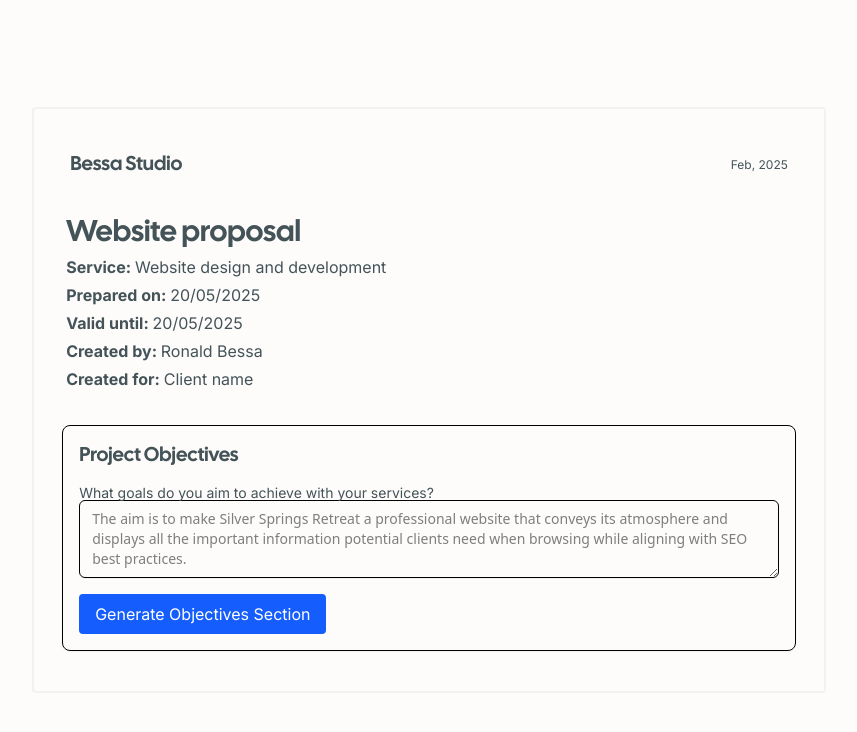
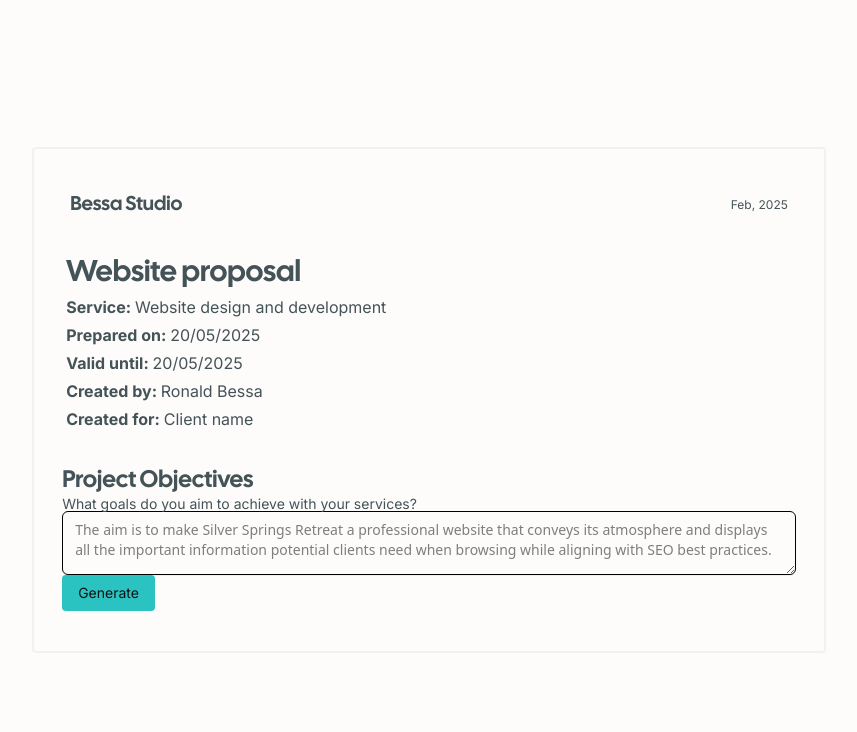
Before and after one commit to rnldbss/bessa-studio-proposal-generator, a Next.js app: page /edit-proposal in a window 1280 px wide. Shown: the top 732 px of the page, without its empty margins (211-1068 px from the left). Built offline with nearby package versions, Linux system fonts and the light colour scheme.

Commit message:
refactoring: changing names

```diff
--- a/src/components/proposal/Header.tsx
+++ b/src/components/proposal/Header.tsx
@@ -1,8 +1,8 @@
 "use client";
 
 import { useState } from "react";
-import { useEditableText } from "@/hooks/useEditableText";
-import EditableHeading from "./inputs/EditableHeading";
+import { useEditableTool } from "@/hooks/useEditableTool";
+import EditableText from "./inputs/EditableText";
 
 export default function Header() {
   const [companyName, setCompanyName] = useState("");
@@ -15,11 +15,11 @@ export default function Header() {
     saveValue,
     cancelEditing,
     setTempInputValue,
-  } = useEditableText();
+  } = useEditableTool();
 
   return (
     <div className="flex justify-between items-center px-1">
-      <EditableHeading
+      <EditableText
         label="Company name?"
         title="company"
         value={editingField === "company" ? tempInputValue : companyName}
@@ -32,7 +32,7 @@ export default function Header() {
         onCancel={cancelEditing}
         as="span"
       />
-      <EditableHeading
+      <EditableText
         label="Date?"
         title="date"
         value={editingField === "date" ? tempInputValue : proposalDate}
--- a/src/components/proposal/InfoSection.tsx
+++ b/src/components/proposal/InfoSection.tsx
@@ -2,8 +2,8 @@
 
 import { useState } from "react";
 import EditableField from "./inputs/EditableField";
-import EditableHeading from "./inputs/EditableHeading";
-import { useEditableText } from "../../hooks/useEditableText";
+import EditableText from "./inputs/EditableText";
+import { useEditableTool } from "../../hooks/useEditableTool";
 
 export default function InfoSection() {
   // Info Section fields' state
@@ -64,11 +64,11 @@ export default function InfoSection() {
     saveValue,
     cancelEditing,
     setTempInputValue,
-  } = useEditableText();
+  } = useEditableTool();
 
   return (
     <div>
-      <EditableHeading
+      <EditableText
         label="What's the proposal title?"
         title="title"
         className="text-3xl"
--- a/src/components/proposal/ObjectivesSection.tsx
+++ b/src/components/proposal/ObjectivesSection.tsx
@@ -3,6 +3,7 @@
 import { useState } from "react";
 //import InputDisplay from "./inputs/InputDisplay";
 import TextareaInput from "./inputs/TextareaInput";
+import { Button } from "../ui/button";
 
 export default function ObjectivesSection() {
   const [proposalObjectives, setProposalObjectives] = useState("");
@@ -45,8 +46,8 @@ export default function ObjectivesSection() {
   }
 
   return (
-    <div className="p-4 border rounded-lg shadow-xs">
-      <h2 className="text-xl font-bold mb-4">Project Objectives</h2>
+    <div className="">
+      <h2 className="text-2xl">Project Objectives</h2>
 
       <TextareaInput
         label={objectivesSectionData.label}
@@ -55,13 +56,9 @@ export default function ObjectivesSection() {
         defaultValue={objectivesSectionData.defaultValue}
       />
 
-      <button
-        onClick={handleGenerateObjectives}
-        disabled={isLoading}
-        className="mt-4 px-4 py-2 bg-blue-600 text-white rounded-sm hover:bg-blue-700 disabled:bg-gray-400"
-      >
-        {isLoading ? "Generating..." : "Generate Objectives Section"}
-      </button>
+      <Button onClick={handleGenerateObjectives} disabled={isLoading}>
+        {isLoading ? "Generating..." : "Generate"}
+      </Button>
 
       {apiResponse && (
         <div className="mt-6 p-4 border rounded-sm bg-gray-50">
--- a/src/components/proposal/inputs/EditableHeading.tsx
+++ b/src/components/proposal/inputs/EditableText.tsx
@@ -4,7 +4,7 @@ import TextInput from "./TextInput";
 import { Button } from "@/components/ui/button";
 import { Pencil } from "lucide-react";
 
-interface EditableHeadingProps {
+interface EditableTextProps {
   value: string;
   defaultValue: string;
   as?: "h1" | "h2" | "h3" | "span" | "p";
@@ -19,7 +19,7 @@ interface EditableHeadingProps {
 }
 
 // FIX: Tab navigation is inexistent at the moment
-export default function EditableHeading({
+export default function EditableText({
   value,
   defaultValue,
   as: Heading = "h1",
@@ -31,7 +31,7 @@ export default function EditableHeading({
   onChange,
   onSave,
   onCancel,
-}: EditableHeadingProps) {
+}: EditableTextProps) {
   return (
     <div
       className={`px-1 py-0.5 rounded-sm group ${
--- a/src/hooks/useEditableText.ts
+++ b/src/hooks/useEditableTool.ts
@@ -1,6 +1,6 @@
 import { useState } from "react";
 
-export function useEditableText() {
+export function useEditableTool() {
   // Track current editing field and it's temporary value
   const [editingField, setEditingField] = useState<string | null>(null);
   const [tempInputValue, setTempInputValue] = useState("");
```
